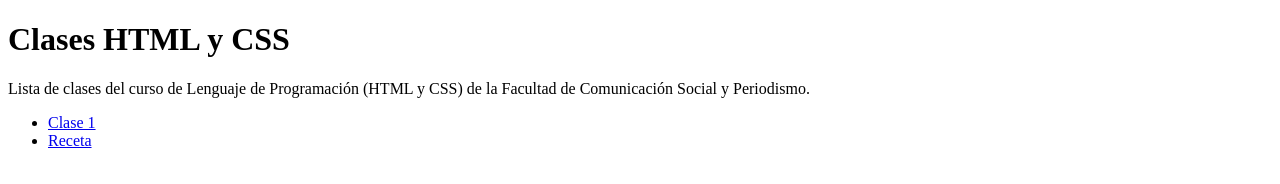
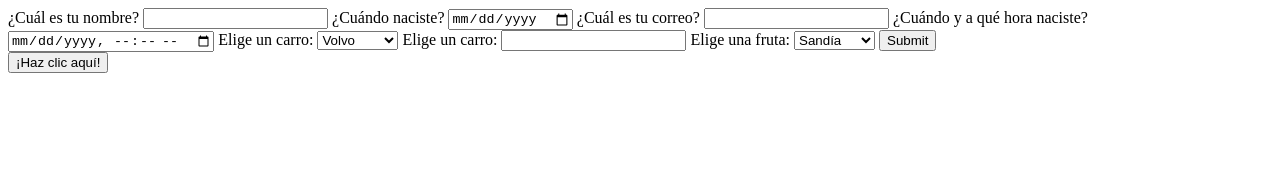
Before and after one commit to leslyymv/leslyymv.github.io, a plain HTML site: page index.html in a window 1280 px wide. Drawn offline with Linux system fonts and the light colour scheme.

Commit message:
Add files via upload

```diff
--- a/index.html
+++ b/index.html
@@ -2,17 +2,60 @@
 <html lang="es">
 <head>
     <meta charset="UTF-8">
-    <meta name="viewport" content="width=, initial-scale=1.0">
+    <meta name="viewport" content="width=device-width, initial-scale=1.0">
     <title>Document</title>
 </head>
 <body>
-    <main>
-        <h1>Clases HTML y CSS </h1>
-        <p>Lista de clases del curso de Lenguaje de Programación (HTML y CSS) de la Facultad de Comunicación Social y Periodismo.  <p>
-        <ul>
-            <li><a href="./clase-01/index.html">Clase 1</a></li> <!--la "a" es para crear un link-->
-            <li><a href="./parcial-1/index.html">Receta</a></li>
-        </ul>
-    </main>
+    <form action="">
+        <label for="nombre">
+            <span>¿Cuál es tu nombre?</span>
+            <input type="text" name="nombre" id="nombre">
+        </label>
+        <label for="nacimiento">
+            <span>¿Cuándo naciste?</span>
+            <input type="date" name="nacimiento" id="nacimiento">
+        </label>
+        <label for="Correo">
+            <span>¿Cuál es tu correo?</span>
+            <input type="email" name="Correo" id="Correo">
+        </label>
+        <label for="fecha1">
+            <span>¿Cuándo y a qué hora naciste?</span>
+            <input type="datetime-local" name="fecha1" id="fecha1">
+        </label>
+        <label for="cars">
+            <span>Elige un carro:</span>
+            <select name="cars" id="cars">
+                <option value="volvo">Volvo</option>
+                <option value="bmw">BMW</option>
+                <option value="mercedes">Mercedes</option>
+                <option value="audi">Audi</option>
+            </select>
+        </label>
+        <label for="cars2">
+            <span>Elige un carro:</span>
+		<input list="cars2">
+			<datalist id="cars2">
+				<option value="Volvo">
+				<option value="BMW">
+				<option value="Mercedes">
+				<option value="Audi">
+			</datalist>
+        </label>
+        <label for="frutas">
+            <span>Elige una fruta:</span>
+            <select name="frutas" id="frutas">
+                <option value="sandia">Sandía</option>
+                <option value="mango">Mango</option>
+                <option value="maracuya">Maracuya</option>
+                <option value="piña">Piña</option>
+                <option value="mora">Mora</option>
+            </select>
+        </label>
+        <input type="submit" name="enviar" id="enviar">
+    </form>
+    <input type="button" value="¡Haz clic aquí!">
+
+
 </body>
 </html>
```
